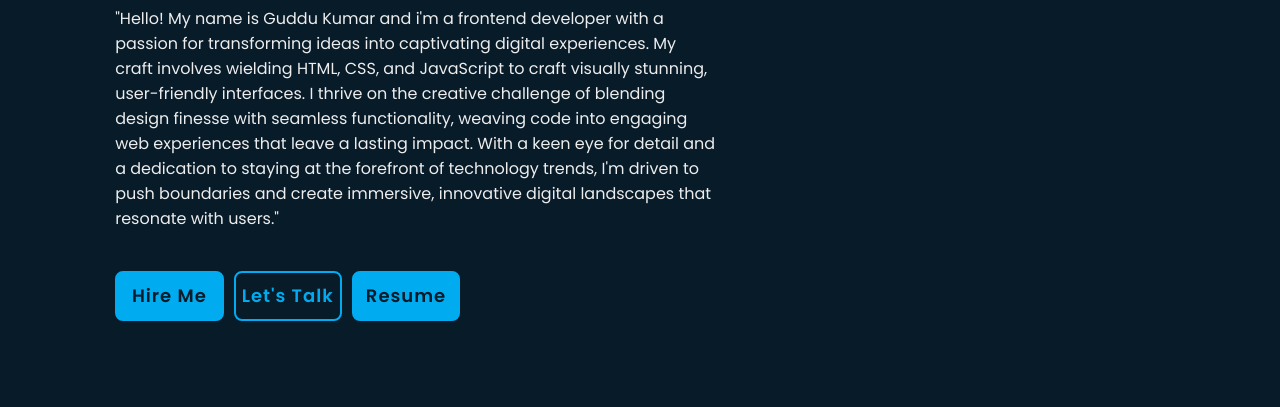
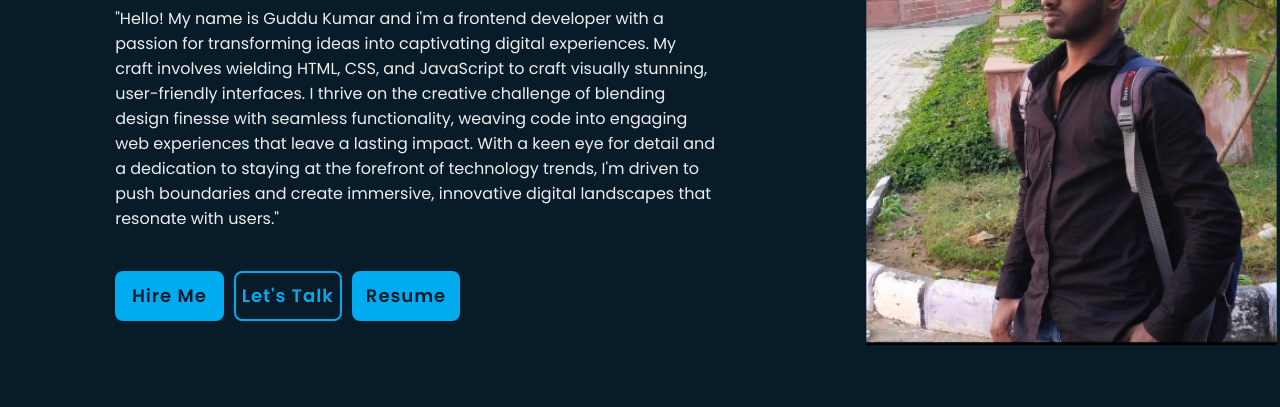
Before and after one commit to KrGuddu/Personal-Portfolio, a plain HTML site: page index.html in a window 1280 px wide. Shown: the part 307-714 px from the top of the page. Drawn offline with nearby package versions, Linux system fonts and the light colour scheme.

Commit message:
style.css

```diff
--- a/style.css
+++ b/style.css
@@ -76,7 +76,7 @@ section{
     display: flex;
     align-items: center;
     padding: 0 9%;
-    background-image: url("..\me-home-image.png");
+    background-image: url("me-home-image.png");
     background-size: cover;
     background-position: center;
 }
```
